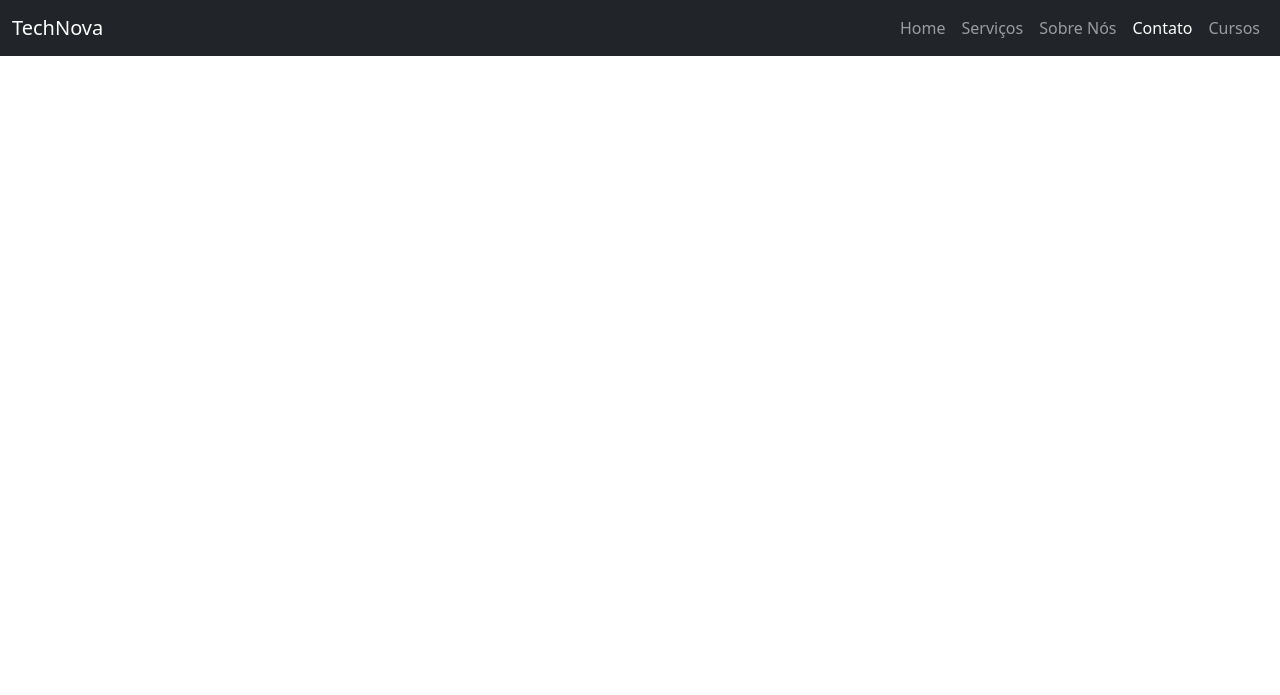
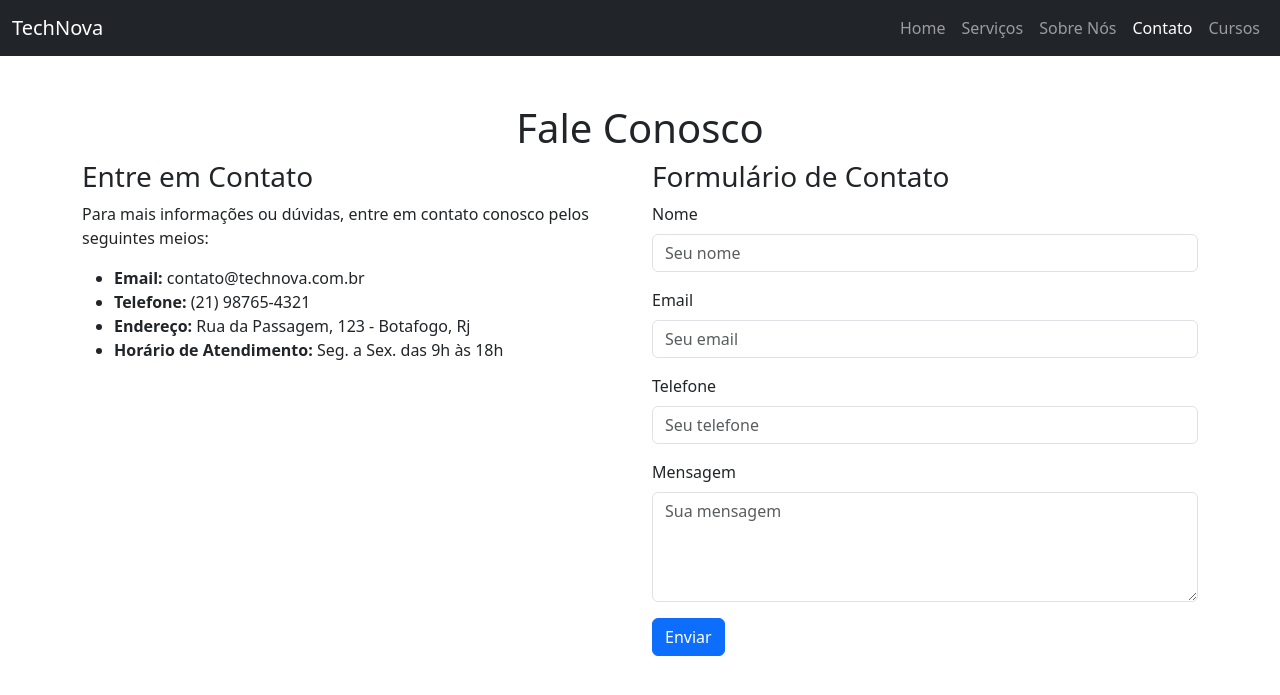
Before and after one commit to Vanessacelestrini/Exerciciotechnova, a Django app: page /contato/ in a window 1280 px wide. Shown: the top 695 px of the page. Run offline with Django 4.2, Linux system fonts and the light colour scheme.

Commit message:
technova1

```diff
--- a/technova/core/templates/contato.html
+++ b/technova/core/templates/contato.html
@@ -26,7 +26,7 @@
                         <a class="nav-link" href="/servicos">Serviços</a>
                     </li>
                     <li class="nav-item">
-                        <a class="nav-link" href="/sobre_nos">Sobre Nós</a>
+                        <a class="nav-link" href="/sobre">Sobre Nós</a>
                     </li>
                     <li class="nav-item">
                         <a class="nav-link active" href="/contato">Contato</a>
@@ -37,4 +37,50 @@
                 </ul>
             </div>
         </div>
-    </nav
+    </nav>
+
+    <div class="container mt-5">
+        <h1 class="text-center">Fale Conosco</h1>
+
+
+        <div class="row">
+            <div class="col-md-6">
+                <h3>Entre em Contato</h3>
+                <p>Para mais informações ou dúvidas, entre em contato conosco pelos seguintes meios:</p>
+                <ul>
+                    <li><strong>Email:</strong> contato@technova.com.br</li>
+                    <li><strong>Telefone:</strong> (21) 98765-4321</li>
+                    <li><strong>Endereço:</strong> Rua da Passagem, 123 - Botafogo, Rj</li>
+                    <li><strong>Horário de Atendimento:</strong> Seg. a Sex. das 9h às 18h</li>
+                </ul>
+            </div>
+
+            <div class="col-md-6">
+                <h3>Formulário de Contato</h3>
+                <form>
+                    <div class="mb-3">
+                        <label for="nome" class="form-label">Nome</label>
+                        <input type="text" class="form-control" id="nome" placeholder="Seu nome">
+                    </div>
+                    <div class="mb-3">
+                        <label for="email" class="form-label">Email</label>
+                        <input type="email" class="form-control" id="email" placeholder="Seu email">
+                    </div>
+                    <div class="mb-3">
+                        <label for="telefone" class="form-label">Telefone</label>
+                        <input type="text" class="form-control" id="telefone" placeholder="Seu telefone">
+                    </div>
+                    <div class="mb-3">
+                        <label for="mensagem" class="form-label">Mensagem</label>
+                        <textarea class="form-control" id="mensagem" rows="4" placeholder="Sua mensagem"></textarea>
+                    </div>
+                    <button type="submit" class="btn btn-primary">Enviar</button>
+                </form>
+            </div>
+        </div>
+    </div>
+
+    <script src="https://cdn.jsdelivr.net/npm/bootstrap@5.3.0-alpha1/dist/js/bootstrap.bundle.min.js" integrity="sha384-pzjw8f+ua7Kw1TIq0V3t8mY8W1pLh02zF6Zlr6+jqWqUl11Qs6cJlF3UqDdbMw0D9" crossorigin="anonymous"></script>
+</body>
+
+</html>
--- a/technova/core/templates/cursos.html
+++ b/technova/core/templates/cursos.html
@@ -11,7 +11,7 @@
         <ul style="list-style-type: none; display: flex; justify-content: space-around;">
             <li><a href="/" style="color: white;">Home</a></li>
             <li><a href="/servicos" style="color: white;">Serviços</a></li>
-            <li><a href="/sobre_nos" style="color: white;">Sobre Nós</a></li>
+            <li><a href="/sobre style="color: white;">Sobre Nós</a></li>
             <li><a href="/contato" style="color: white;">Contato</a></li>
             <li><a href="/cursos" style="color: white;">Cursos</a></li>
         </ul>
--- a/technova/core/templates/servicos.html
+++ b/technova/core/templates/servicos.html
@@ -11,7 +11,7 @@
         <ul style="list-style-type: none; display: flex; justify-content: space-around;">
             <li><a href="/" style="color: white;">Home</a></li>
             <li><a href="/servicos" style="color: white;">Serviços</a></li>
-            <li><a href="/sobre_nos" style="color: white;">Sobre Nós</a></li>
+            <li><a href="/sobre" style="color: white;">Sobre Nós</a></li>
             <li><a href="/contato" style="color: white;">Contato</a></li>
             <li><a href="/cursos" style="color: white;">Cursos</a></li>
         </ul>
--- a/technova/core/templates/sobre.html
+++ b/technova/core/templates/sobre.html
@@ -27,7 +27,7 @@
                         <a class="nav-link" href="/servicos">Serviços</a>
                     </li>
                     <li class="nav-item">
-                        <a class="nav-link active" href="/sobre_nos">Sobre Nós</a>
+                        <a class="nav-link active" href="/sobre">Sobre Nós</a>
                     </li>
                     <li class="nav-item">
                         <a class="nav-link" href="/contato">Contato</a>
```
